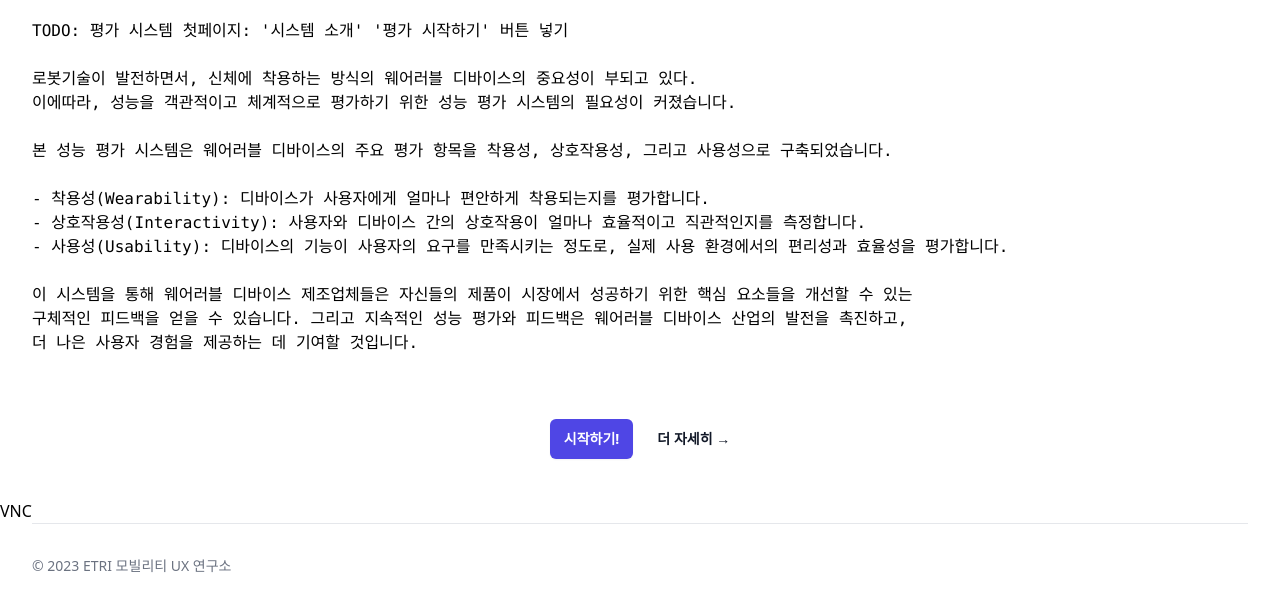
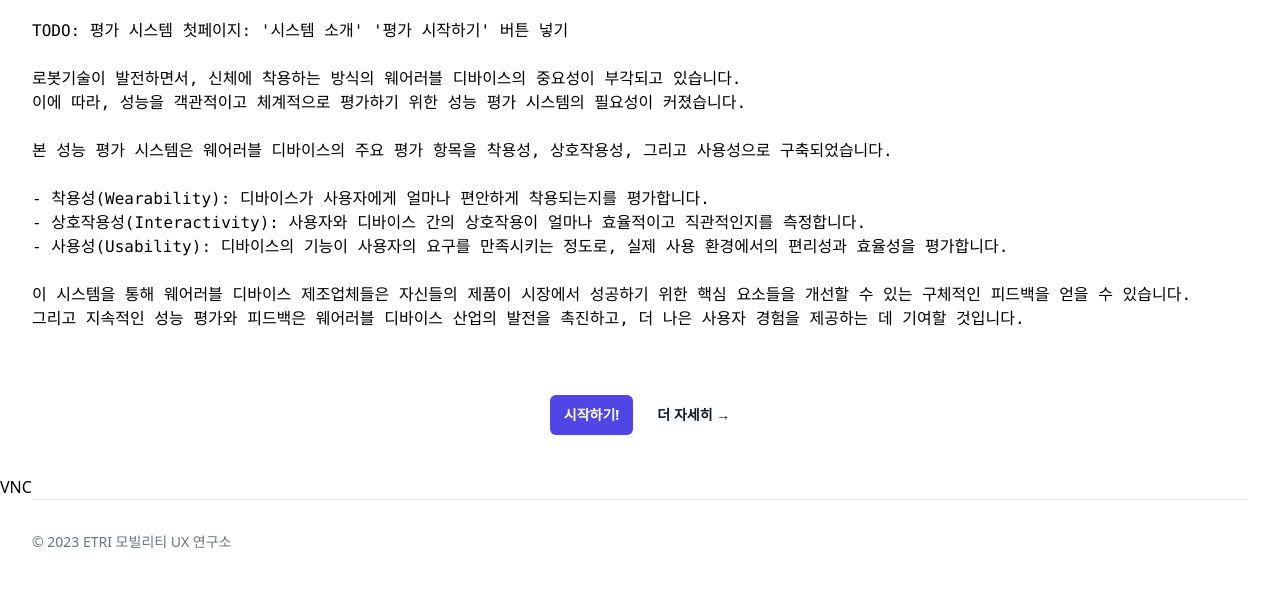
Before and after one commit to donghee/wde-docs, a Flask app: page / in a window 1280 px wide. Shown: the part 278-886 px from the top of the page. After the commit the page ends 826 px from the top, so only its background shows below. Run offline with Flask 3, Linux system fonts and the light colour scheme; parts of the project's set-up code (start-up, migrations or seed data) failed here and were passed over; some libraries are stand-ins or nearby versions.

Commit message:
Fix typo

```diff
--- a/server/templates/index.html
+++ b/server/templates/index.html
@@ -5,9 +5,9 @@
 	<header>
 	  <div class="flex justify-center">
 	  <div class="mx-auto max-w-7xl">
-	    <h1 class="text-center text-3xl font-bold leading-tight tracking-tight text-gray-900">웨어러블 디바이스 성능평가 시스템</h1>
+	    <h1 class="text-center text-3xl font-bold leading-tight tracking-tight text-gray-900">웨어러블 디바이스 성능 평가 시스템</h1>
 	    <div class="col-lg-6 mx-auto">
-	      <p class="text-center lead mb-4">웨어러블 디바이스의 사용성 평가 소개</p>
+	      <p class="text-center lead mb-4">웨어러블 디바이스의 성능 평가 시스템 소개</p>
         <img class="mx-auto" src="https://i.imgur.com/nYA6oUS.png" width=100>
 	    </div>
 	  </div>
@@ -18,8 +18,8 @@
       <pre>
 TODO: 평가 시스템 첫페이지: '시스템 소개' '평가 시작하기' 버튼 넣기
 
-로봇기술이 발전하면서, 신체에 착용하는 방식의 웨어러블 디바이스의 중요성이 부되고 있다.
-이에따라, 성능을 객관적이고 체계적으로 평가하기 위한 성능 평가 시스템의 필요성이 커졌습니다.
+로봇기술이 발전하면서, 신체에 착용하는 방식의 웨어러블 디바이스의 중요성이 부각되고 있습니다.
+이에 따라, 성능을 객관적이고 체계적으로 평가하기 위한 성능 평가 시스템의 필요성이 커졌습니다.
 
 본 성능 평가 시스템은 웨어러블 디바이스의 주요 평가 항목을 착용성, 상호작용성, 그리고 사용성으로 구축되었습니다.
 
@@ -27,9 +27,8 @@
 - 상호작용성(Interactivity): 사용자와 디바이스 간의 상호작용이 얼마나 효율적이고 직관적인지를 측정합니다.
 - 사용성(Usability): 디바이스의 기능이 사용자의 요구를 만족시키는 정도로, 실제 사용 환경에서의 편리성과 효율성을 평가합니다.
 
-이 시스템을 통해 웨어러블 디바이스 제조업체들은 자신들의 제품이 시장에서 성공하기 위한 핵심 요소들을 개선할 수 있는
-구체적인 피드백을 얻을 수 있습니다. 그리고 지속적인 성능 평가와 피드백은 웨어러블 디바이스 산업의 발전을 촉진하고,
-더 나은 사용자 경험을 제공하는 데 기여할 것입니다.
+이 시스템을 통해 웨어러블 디바이스 제조업체들은 자신들의 제품이 시장에서 성공하기 위한 핵심 요소들을 개선할 수 있는 구체적인 피드백을 얻을 수 있습니다.
+그리고 지속적인 성능 평가와 피드백은 웨어러블 디바이스 산업의 발전을 촉진하고, 더 나은 사용자 경험을 제공하는 데 기여할 것입니다.
       </pre>
 
               <div class="flex-shrink-0">
--- a/server/templates/result.html
+++ b/server/templates/result.html
@@ -1,4 +1,4 @@
-평가 결과를 보기 까지 10분 소요가 됩니다.
+평가 결과를 보기 까지 3분 소요가 됩니다.
 
 10분후 다음 링크로 결과를 확인 하세요.
 
```
